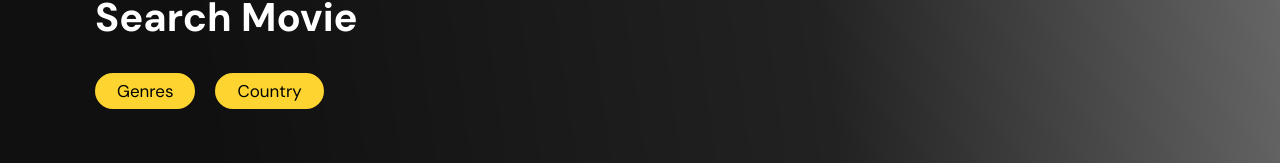
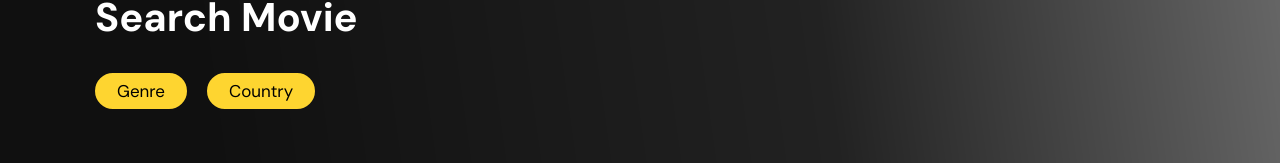
Before and after one commit to soyUnaGata/sort-on-vue, a Vue app: page / in a window 1280 px wide. Shown: the part 134-297 px from the top of the page. Built offline with nearby package versions, Linux system fonts and the light colour scheme.

Commit message:
added same styles in main.css

```diff
--- a/src/assets/css/main.css
+++ b/src/assets/css/main.css
@@ -31,3 +31,42 @@ body{
     background: #FED530;
     cursor: pointer;
 }
+.has-content{
+    width: 135px;
+    max-width: 150px;
+    overflow: initial;
+    position: relative;
+}
+.has-content:hover::after{
+    opacity: 1;
+    content: attr(data-titles);
+    position: absolute;
+    top: -35px;
+    left: 50%;
+    transform: translateX(-50%);
+    color: #fff;
+    background-color: transparent;
+    padding: 3px 5px;
+    white-space: nowrap;
+    transition: all .3s;
+    display:flex;
+    border-radius: 5px;
+    width: 200px;
+}
+.scroll-list {
+    overflow: hidden;
+    overflow-y: scroll;
+    height: 200px;
+}
+.scroll-list::-webkit-scrollbar{
+    height: 10px;
+    width: 8px;
+}
+.scroll-list::-webkit-scrollbar-track{
+    background-color: transparent;
+}
+.scroll-list::-webkit-scrollbar-thumb{
+    background-color: yellow;
+    height: 38px;
+    border-radius: 10px;
+}
--- a/src/components/FilterByCountry.vue
+++ b/src/components/FilterByCountry.vue
@@ -19,30 +19,7 @@
 </template>
 
 <style>
-    .has-content{
-        width: 150px;
-        max-width: 150px;
-        overflow: initial;
-        position: relative;
-    }
 
-    .scroll-list {
-        overflow: hidden;
-        overflow-y: scroll;
-        height: 200px;
-    }
-    .scroll-list::-webkit-scrollbar{
-        height: 10px;
-        width: 8px;
-    }
-    .scroll-list::-webkit-scrollbar-track{
-        background-color: transparent;
-    }
-    .scroll-list::-webkit-scrollbar-thumb{
-        background-color: yellow;
-        height: 38px;
-        border-radius: 10px;
-    }
     .input__country-search{
         border: 1px solid white;
         background-color: transparent;
@@ -71,22 +48,6 @@
         cursor: pointer;
     }
 
-    .has-content:hover::after{
-        opacity: 1;
-        content: attr(data-titles);
-        position: absolute;
-        top: -35px;
-        left: 50%;
-        transform: translateX(-50%);
-        color: #fff;
-        background-color: transparent;
-        padding: 3px 5px;
-        white-space: nowrap;
-        transition: all .3s;
-        display:flex;
-        border-radius: 5px;
-        width: 200px;
-    }
 </style>
 <script>
 
--- a/src/components/FilterByGenre.vue
+++ b/src/components/FilterByGenre.vue
@@ -1,13 +1,14 @@
 <template>
     <div class="select__genre">
-        <div class="title_headline select-button__style" v-on:click="select = !select">Genres</div>
-        <div class="selected_genres_buttons">
-            <span v-for="title in titleOfGenreSelected">{{ title }}
-                <button class="remove_selected" v-on:click="removeSelectedGenre(title)">x</button>
-            </span>
-        </div>
-            <div class="list_of_genres" v-show="select" v-for="genre in genres">
-            <div class="genres" v-on:click="selectedGenre(genre)">{{ genre }}</div>
+        <div class="title_headline select-button__style"
+        :class="{ 'has-content' : titleOfGenreSelected.length }"
+        :data-titles="titleOfGenreSelected.join(', ')"
+         v-on:click="select = !select">
+         {{ formatedSelectionText || 'Genre'}}</div>
+            <div class="scroll-list" v-show="select">
+                <div class="list_of_genres" v-show="select" v-for="genre in genres">
+                <div class="genres" v-on:click="selectedGenre(genre)">{{ genre }}</div>
+            </div>
         </div>
     </div>
 </template>
@@ -18,7 +19,11 @@
     font-size: 17px;
     color: black;
 }
-
+.list_of_genres {
+        margin-top: 10px;
+        cursor: pointer;
+        padding-right: 10px;
+}
 
 </style>
 
@@ -47,8 +52,18 @@ export default {
         clear(){
             this.titleOfGenreSelected = [];
             this.$emit('select-genre-changed', this.titleOfGenreSelected);
+        },
+        cutString(source){
+            return source.length > 10 ? (source.substring(0, 7) + '...') : source;
         }
     },
+    computed:{
+        formatedSelectionText(){
+            return this.titleOfGenreSelected.length
+                ? this.cutString(this.titleOfGenreSelected.join(', '))
+                : ''
+        }
+    }
 
 }
 </script>
```
